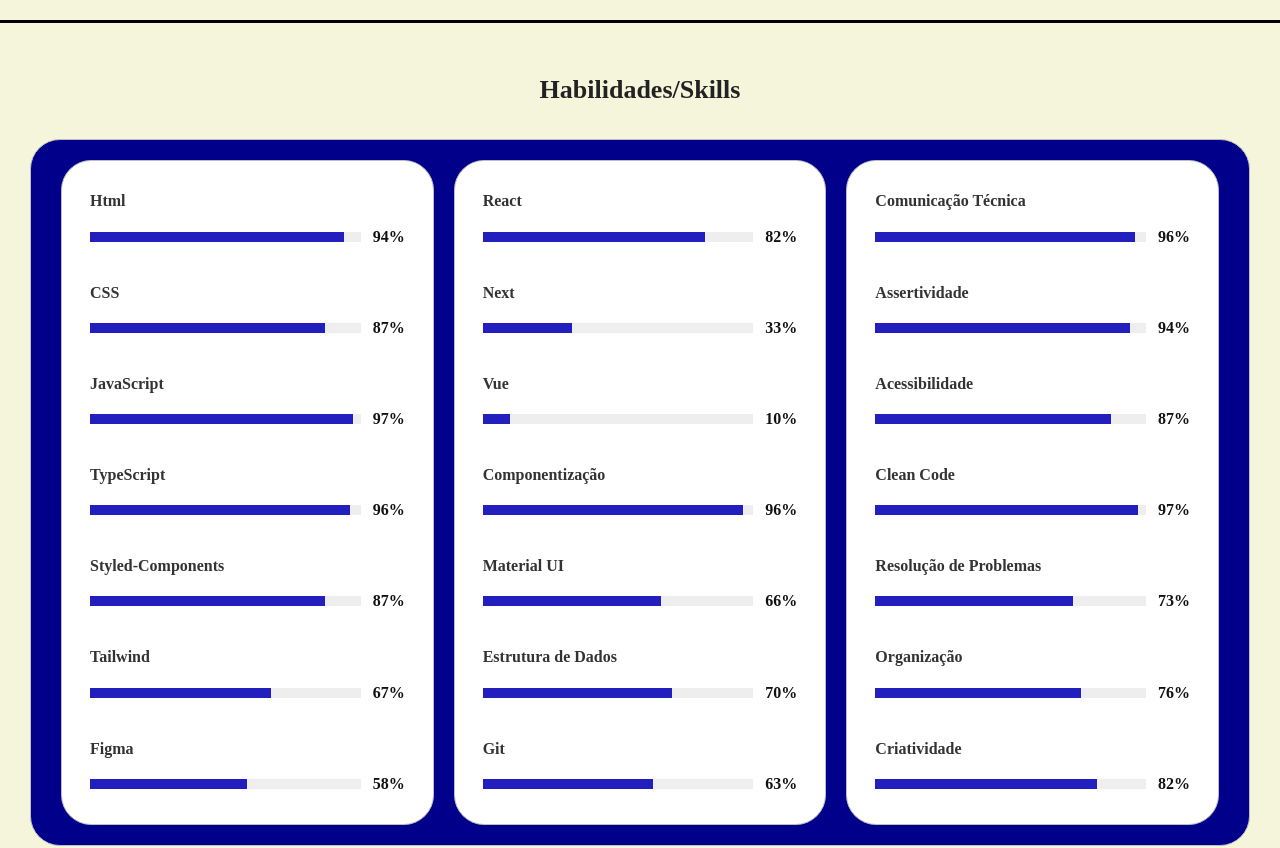
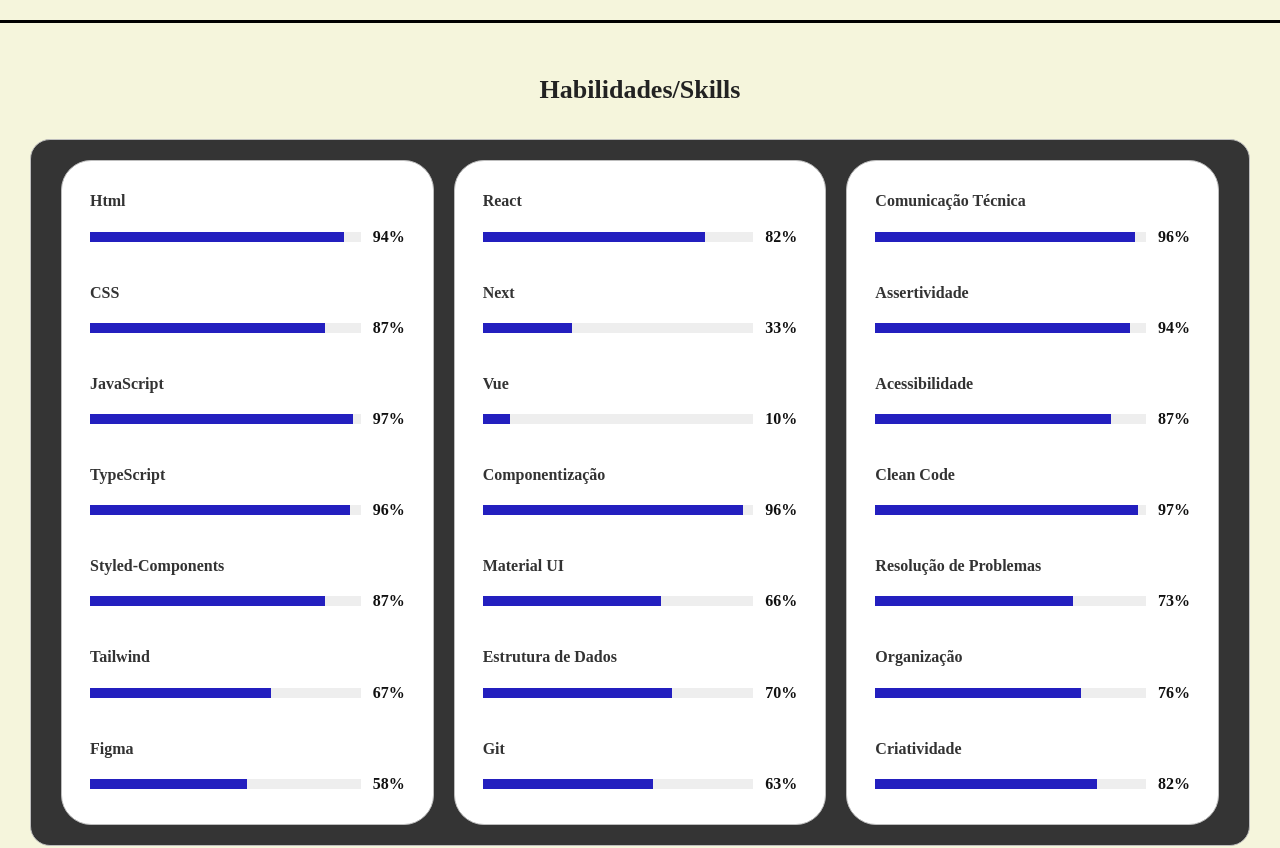
Before and after one commit to alexdev613/my-first-portfolio, a React (Vite) app: page / in a window 1280 px wide. Shown: the part 1420-2268 px from the top of the page. Built offline with nearby package versions, Linux system fonts and the light colour scheme.

Commit message:
style: Change the backgroundColor of the Skills Session Content

```diff
--- a/src/pages/Home/sections/Skills/styles.ts
+++ b/src/pages/Home/sections/Skills/styles.ts
@@ -29,9 +29,9 @@ export const Content = styled.div`
     min-width: 230px;
     height: fit-content;
     padding: 1.25rem;
-    background-color: darkblue;
+    background-color: #343434;
     border: 1px solid #bdbdbd;
-    border-radius: 1.875rem;
+    border-radius: 1.25rem;
     margin-bottom: 3.5rem;
 
     @media (max-width:900px) {
```
